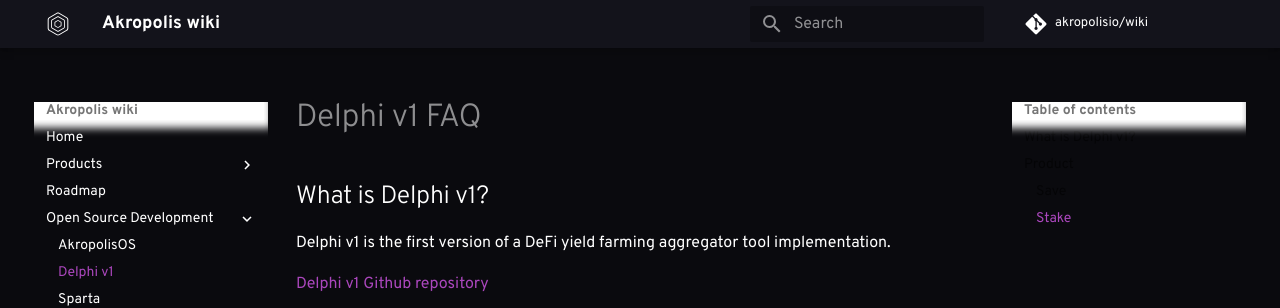
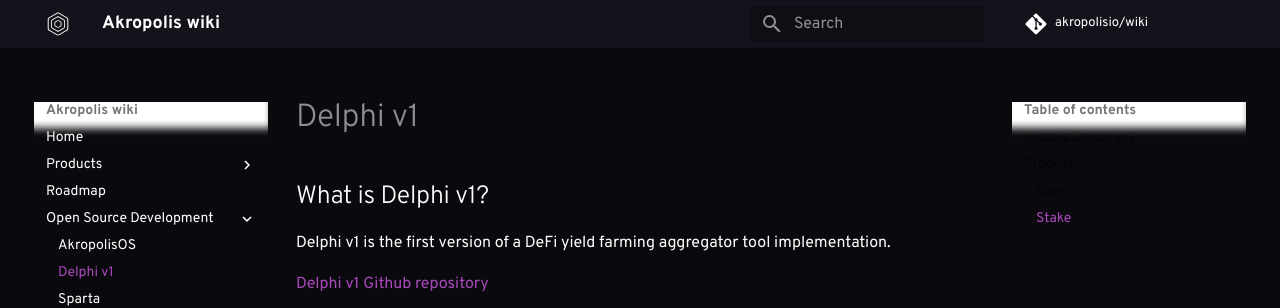
Before and after one commit to kaonone/wiki, an MkDocs documentation site: the page built from docs/delphi-v1.md, in a window 1280 px wide. Shown: the top 308 px of the page. Built offline with MkDocs 1.6.1 and Material for MkDocs 9.7.7, drawn with Linux system fonts in a browser that asks for light colours; some web fonts are replaced; comment, search, counter and statistics services are not loaded; old or Windows-style settings are respelled for this version of MkDocs.

Commit message:
Update delphi-v1.md

```diff
--- a/docs/delphi-v1.md
+++ b/docs/delphi-v1.md
@@ -1,4 +1,4 @@
-# Delphi v1 FAQ
+# Delphi v1
 
 ## What is Delphi v1?
 
```
